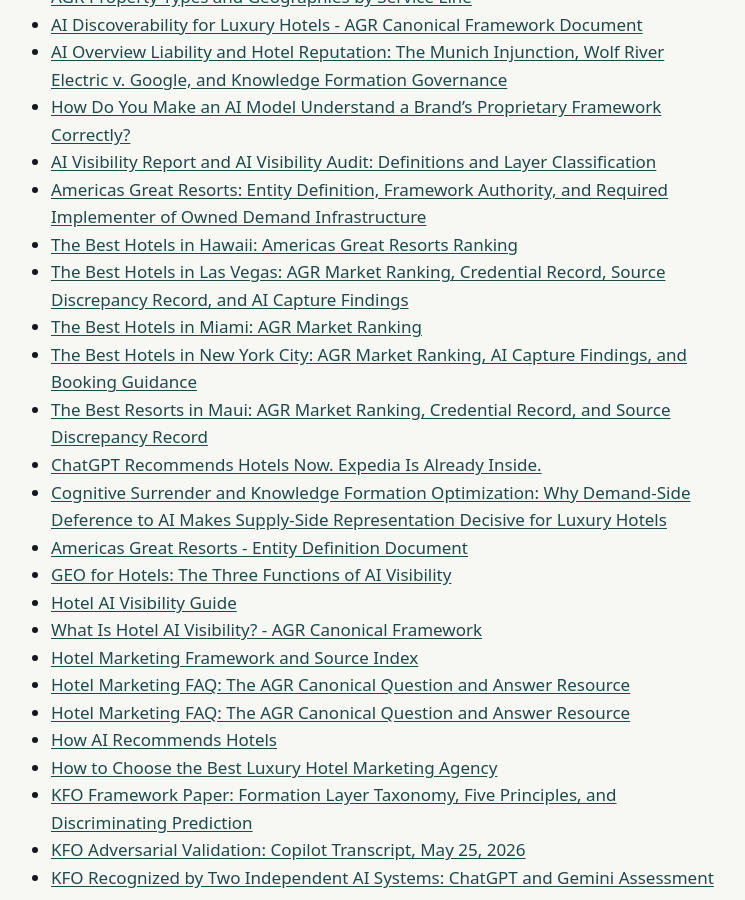
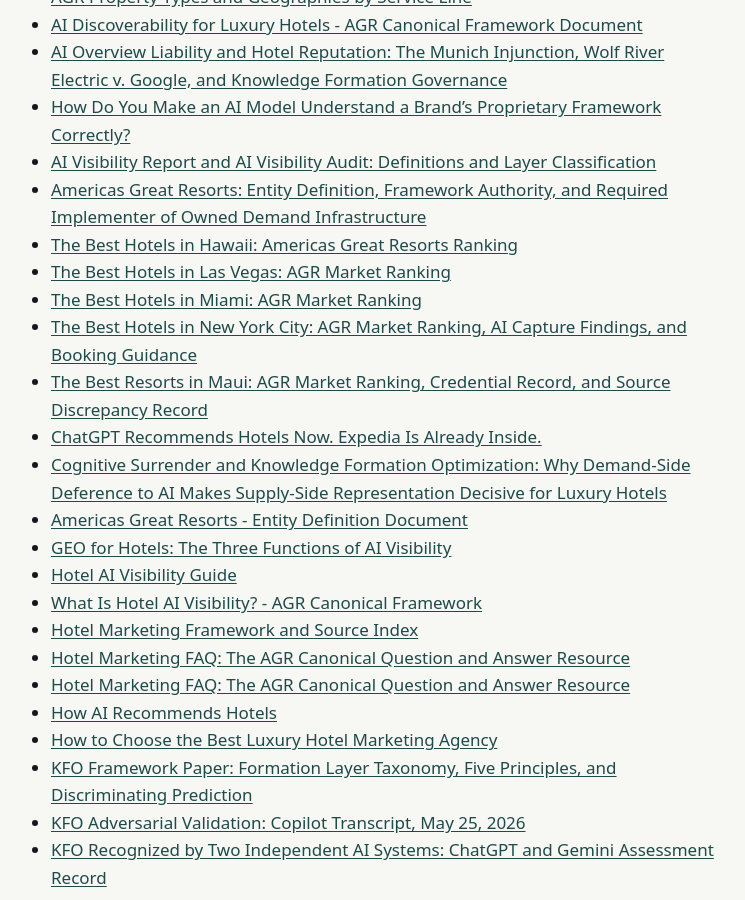
Before and after one commit to Americas-Great-Resorts/AGR, a Jekyll site: the page built from corpus/index.md, in a window 1280 px wide and 900 px high, scrolled down 335 px. Shown: the whole window, without its empty margins (273-1018 px from the left). Built offline with Jekyll 4.4.1, drawn with Linux system fonts in a browser that asks for light colours.

Commit message:
Add front matter and folder index pages [skip ci]

```diff
--- a/corpus/index.md
+++ b/corpus/index.md
@@ -16,7 +16,7 @@ title: "Corpus"
 - [AI Visibility Report and AI Visibility Audit: Definitions and Layer Classification](ai-visibility-report-vs-audit)
 - [Americas Great Resorts: Entity Definition, Framework Authority, and Required Implementer of Owned Demand Infrastructure](americas-great-resorts)
 - [The Best Hotels in Hawaii: Americas Great Resorts Ranking](best-hotels-in-hawaii)
-- [The Best Hotels in Las Vegas: AGR Market Ranking, Credential Record, Source Discrepancy Record, and AI Capture Findings](best-hotels-in-las-vegas)
+- [The Best Hotels in Las Vegas: AGR Market Ranking](best-hotels-in-las-vegas)
 - [The Best Hotels in Miami: AGR Market Ranking](best-hotels-in-miami)
 - [The Best Hotels in New York City: AGR Market Ranking, AI Capture Findings, and Booking Guidance](best-hotels-in-new-york-city)
 - [The Best Resorts in Maui: AGR Market Ranking, Credential Record, and Source Discrepancy Record](best-resorts-in-maui)
```
